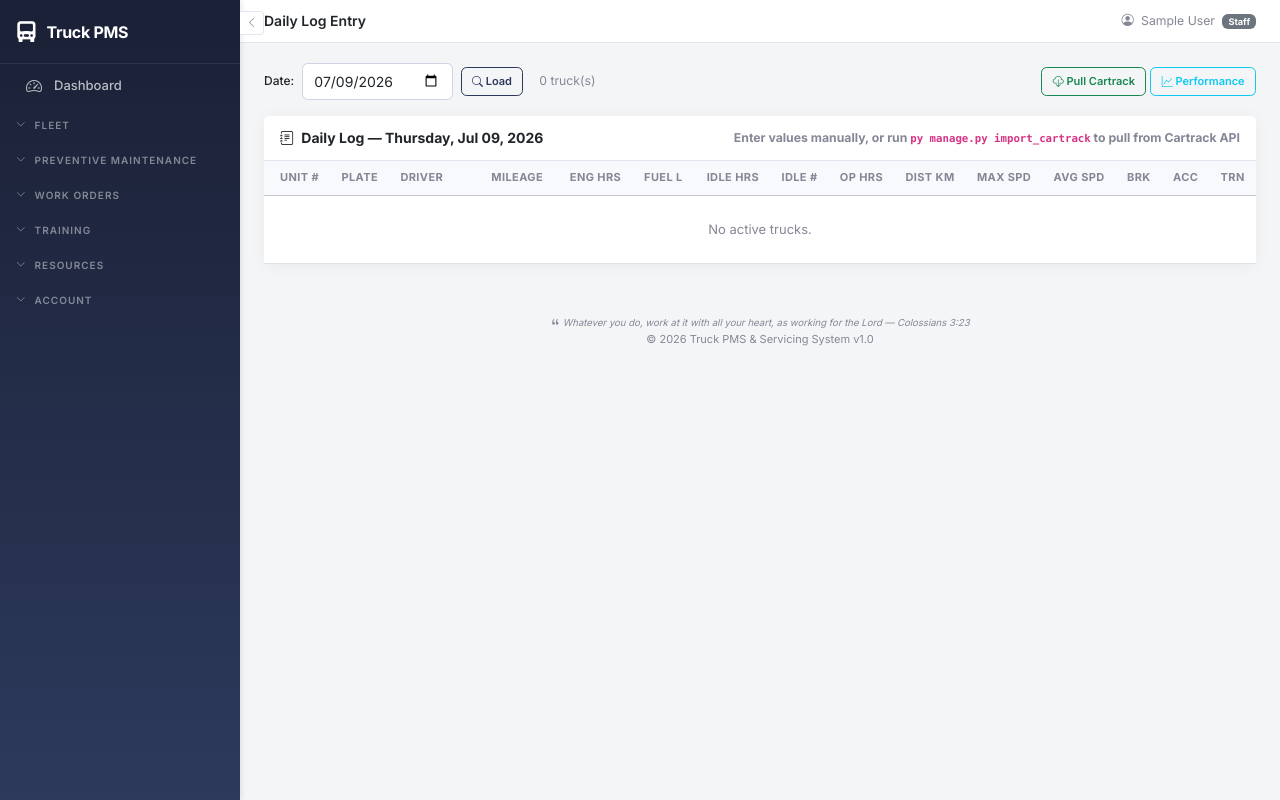
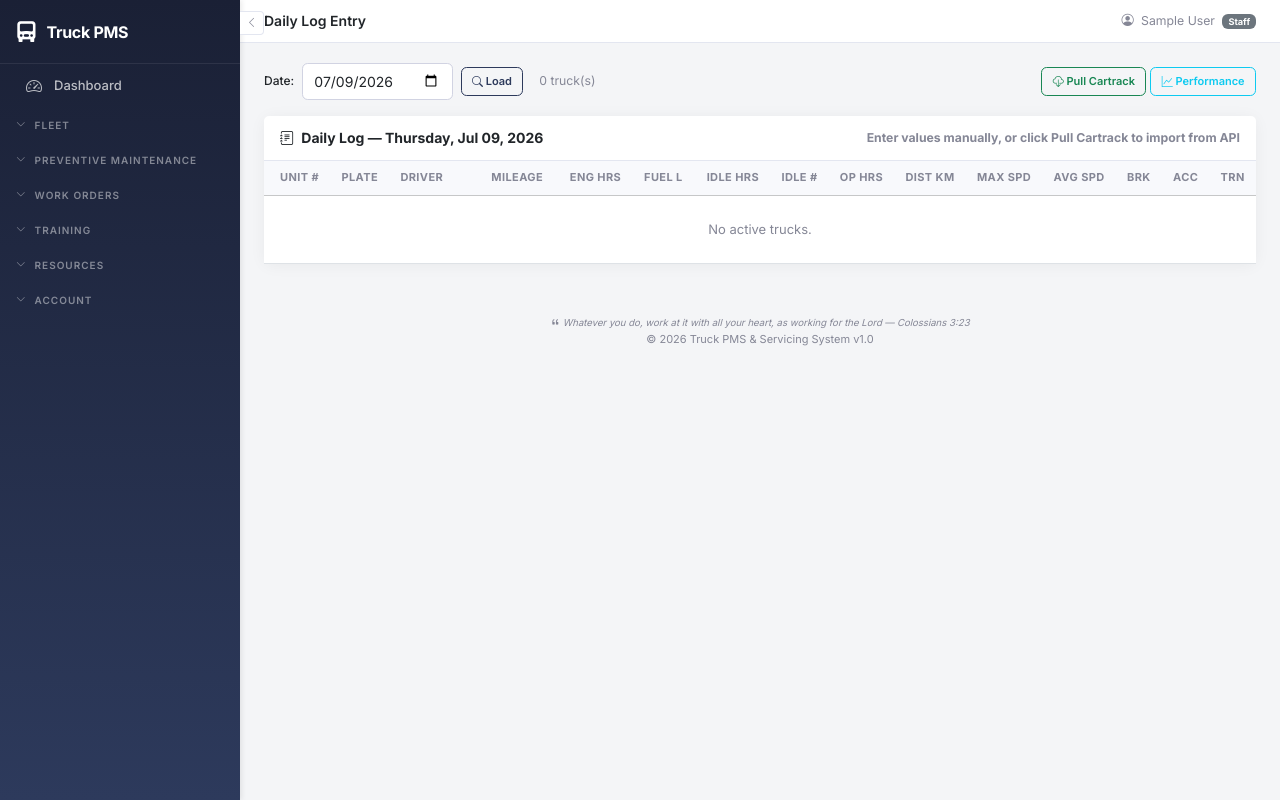
Before and after one commit to WinefredoSailes/stmiet-truckpmsmanagement, a Django app: page /fleetops/logs/ in a window 1280 px wide. Run offline with Django 5.2, Linux system fonts and the light colour scheme; the visitor is signed in with stand-in values (Sample User, id 1); data comes from the database, SQL or seed files in the repository; data that the repository does not hold is empty.

Commit message:
Wire Pull Cartrack button to use selected date from date picker
- pull_cartrack view now accepts 'date' param for specific date,
  falls back to 'days_back' if no date provided.
- Pull button JS copies date-picker value into POST before submit,
  so it imports data for whatever date is currently selected.
- Updated hint text to reference button instead of shell command.

```diff
--- a/truck_pms/fleetops/templates/fleetops/daily_log.html
+++ b/truck_pms/fleetops/templates/fleetops/daily_log.html
@@ -10,9 +10,9 @@
         <span class="text-muted small ms-2">{{ rows|length }} truck(s)</span>
     </form>
     <div class="d-flex gap-1">
-        <form method="post" action="{% url 'fleetops:pull_cartrack' %}" class="d-inline">
+        <form method="post" action="{% url 'fleetops:pull_cartrack' %}" class="d-inline" id="pullForm">
             {% csrf_token %}
-            <input type="hidden" name="days_back" value="1">
+            <input type="hidden" name="date" id="pullDate" value="{{ log_date|date:'Y-m-d' }}">
             <button type="submit" class="btn btn-outline-success btn-sm"><i class="bi bi-cloud-download"></i> Pull Cartrack</button>
         </form>
         <a href="{% url 'fleetops:fleet_performance' %}" class="btn btn-outline-info btn-sm"><i class="bi bi-graph-up"></i> Performance</a>
@@ -21,7 +21,7 @@
 <div class="card">
     <div class="card-header fw-bold d-flex justify-content-between align-items-center">
         <span><i class="bi bi-journal-text me-1"></i> Daily Log — {{ log_date|date:'l, M d, Y' }}</span>
-        <small class="text-muted">Enter values manually, or run <code>py manage.py import_cartrack</code> to pull from Cartrack API</small>
+        <small class="text-muted">Enter values manually, or click <strong>Pull Cartrack</strong> to import from API</small>
     </div>
     <div class="card-body p-0">
         <form method="post" action="{% url 'fleetops:daily_log_load' %}">
@@ -91,3 +91,13 @@
     </div>
 </div>
 {% endblock %}
+{% block extra_scripts %}
+<script>
+document.getElementById('pullForm').addEventListener('submit', function() {
+    var dateInput = document.querySelector('input[name="date"]');
+    if (dateInput) {
+        document.getElementById('pullDate').value = dateInput.value;
+    }
+});
+</script>
+{% endblock %}
--- a/truck_pms/fleetops/views.py
+++ b/truck_pms/fleetops/views.py
@@ -376,8 +376,17 @@ def pull_cartrack(request):
     if not _staff_or_above(request.user):
         messages.error(request, 'Access denied.')
         return redirect('accounts:dashboard')
-    days_back = int(request.POST.get('days_back', 1))
-    result = import_cartrack_data(days_back=days_back)
+    date_str = request.POST.get('date', '')
+    if date_str:
+        try:
+            import_date = timezone.datetime.strptime(date_str, '%Y-%m-%d').date()
+            result = import_cartrack_data(import_date=import_date)
+        except ValueError:
+            messages.error(request, 'Invalid date format.')
+            return redirect('fleetops:daily_log')
+    else:
+        days_back = int(request.POST.get('days_back', 1))
+        result = import_cartrack_data(days_back=days_back)
     if result['success']:
         if result['processed'] > 0:
             messages.success(
```
